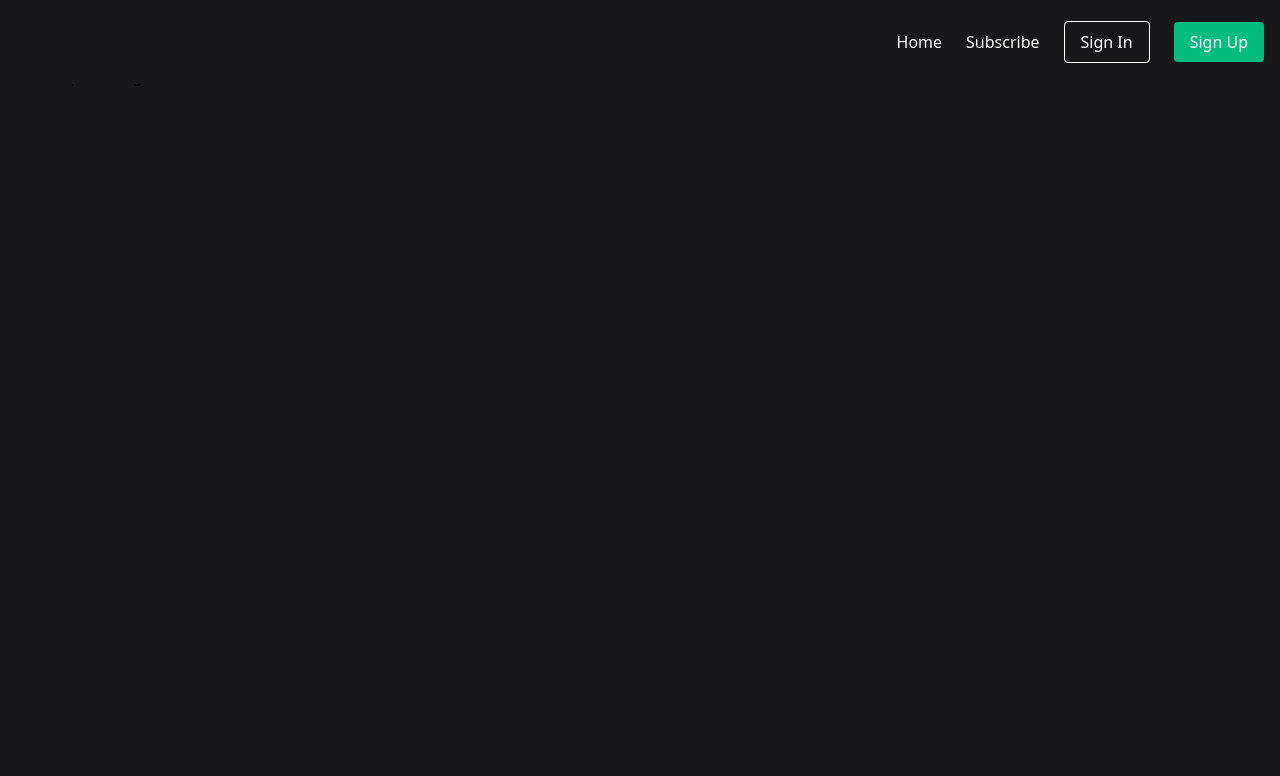
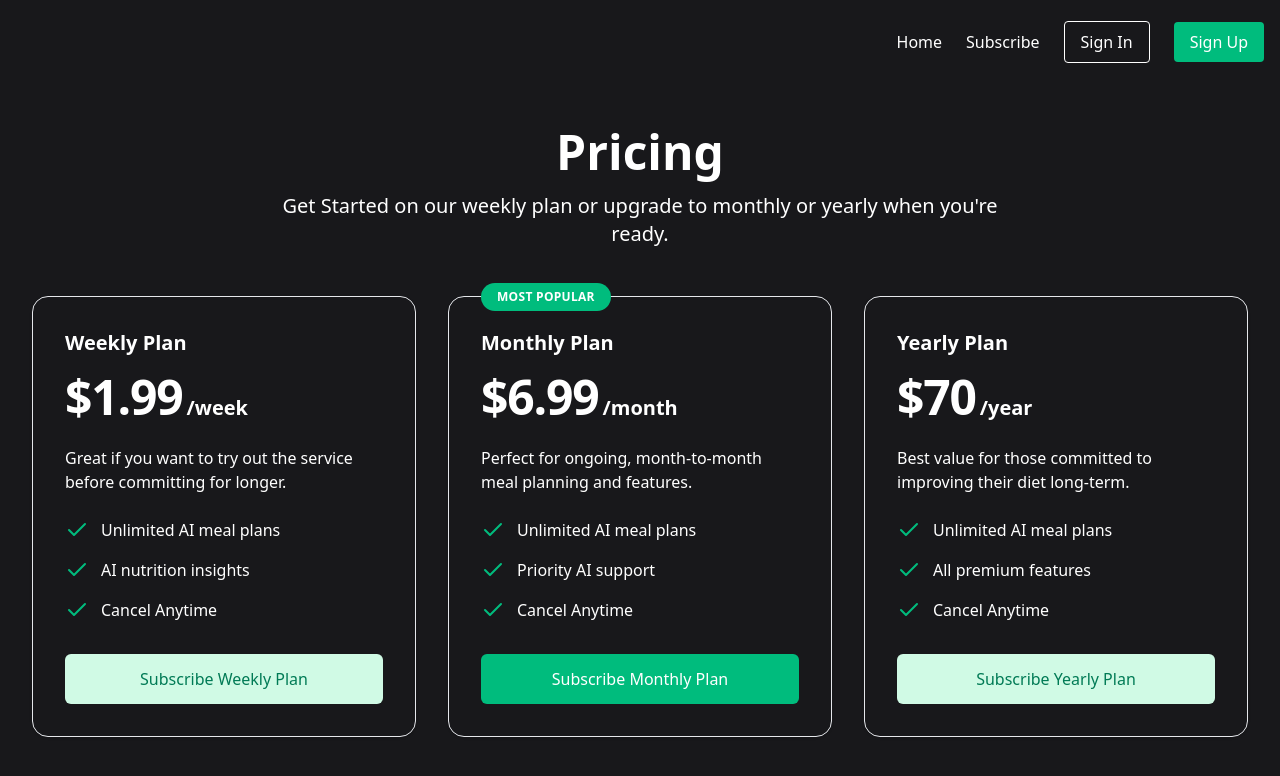
Before and after one commit to olaszb/ai-meal-plan, a Next.js app: page /subscribe in a window 1280 px wide. Shown: the top 776 px of the page. Built offline with nearby package versions, Linux system fonts and the light colour scheme; no server answers.

Commit message:
added subscribe page with available options and styling

```diff
--- a/app/layout.tsx
+++ b/app/layout.tsx
@@ -33,7 +33,7 @@
         >
           <ReactQueryClientProvider>
             <NavBar />
-            <div className="max-w-7xl mx-auto pt-16 p-4 min-h-screen">
+            <div className="max-w-7xl mx-auto p-4 min-h-screen">
               {children}
             </div>
           </ReactQueryClientProvider>
--- a/app/subscribe/page.tsx
+++ b/app/subscribe/page.tsx
@@ -1,3 +1,60 @@
+import { availablePlans } from "@/lib/plans";
+
 export default function Subscribe() {
-    return <div> Subscription Page </div>
+  return (
+    <div className="px-4 py-8 text-white sm:py-12 lg:py-16">
+      <div>
+        <h2 className="text-3xl font-bold text-center mt-12 sm:text-5xl tracking-light">
+          Pricing
+        </h2>
+        <p className="max-w-3xl mx-auto mt-4 text-xl text-center">
+          Get Started on our weekly plan or upgrade to monthly or yearly when
+          you&apos;re ready.
+        </p>
+      </div>
+
+      <div className="mt-12 text-white container mx-auto space-y-12 lg:space-y-0 lg:grid lg:grid-cols-3 lg:gap-x-8">
+        {availablePlans.map((plan, key) => (
+          <div key={key} className="relative p-8 border border-gray-200 rounded-2xl shadow-sm flex flex-col hover:shadow-md hover:scale-[1.02] transition-transform duration-200 ease-out">
+            <div className="flex-1">
+              {plan.isPopular && (<p className="absolute top-0 py-1.5 px-4 bg-emerald-500 text-white rounded-full text-xs font-semibold uppercase tracking-wide transform -translate-y-1/2"> Most Popular </p>)}
+              <h3 className="text-xl font-semibold">{plan.name}</h3>
+              <p className="mt-4 flex items-baseline">
+                <span className="text-5xl font-extrabold tracking-tight">${plan.amount}</span>
+                <span className="ml-1 text-xl font-semibold">/{plan.interval}</span>
+              </p>
+              <p className="mt-6">{plan.description}</p>
+              <ul role="list" className="mt-6 space-y-4">
+                {plan.features.map((feature, key) => (
+                  <li key={key} className="flex">
+                    <svg
+                      xmlns="http://www.w3.org/2000/svg"
+                      width="24"
+                      height="24"
+                      viewBox="0 0 24 24"
+                      fill="none"
+                      stroke="currentColor"
+                      strokeWidth="2"
+                      strokeLinecap="round"
+                      strokeLinejoin="round"
+                      className="flex-shrink-0 w-6 h-6 text-emerald-500"
+                    >
+                      <polyline points="20 6 9 17 4 12" />
+                    </svg>
+                    <span className="ml-3">{feature}</span>
+                  </li>
+                ))}
+              </ul>
+            </div>
+
+            <button className={`${
+                plan.interval === "month" ? "bg-emerald-500 text-white hover:bg-emerald-600" : "bg-emerald-100 text-emerald-700 hover:bg-emerald-200"
+            } mt-8 block w-full py-3 px-6 border border-transparent rounded-md text-center font-medium disabled:bg-gray-400 disabled:cursor-not-allowed`}>
+                 Subscribe {plan.name}
+            </button>
+          </div>
+        ))}
+      </div>
+    </div>
+  );
 }
--- /dev/null
+++ b/lib/plans.ts
@@ -0,0 +1,54 @@
+export interface Plan {
+  name: string;
+  amount: number;
+  currency: string;
+  interval: string;
+  isPopular?: boolean;
+  description: string;
+  features: string[];
+}
+
+export const availablePlans: Plan[] = [
+  {
+    name: "Weekly Plan",
+    amount: 1.99,
+    currency: "USD",
+    interval: "week",
+    isPopular: false,
+    description:
+      "Great if you want to try out the service before committing for longer.",
+    features: [
+      "Unlimited AI meal plans",
+      "AI nutrition insights",
+      "Cancel Anytime",
+    ],
+  },
+  {
+    name: "Monthly Plan",
+    amount: 6.99,
+    currency: "USD",
+    interval: "month",
+    isPopular: true,
+    description:
+      "Perfect for ongoing, month-to-month meal planning and features.",
+    features: [
+      "Unlimited AI meal plans",
+      "Priority AI support",
+      "Cancel Anytime",
+    ],
+  },
+  {
+    name: "Yearly Plan",
+    amount: 70,
+    currency: "USD",
+    interval: "year",
+    isPopular: false,
+    description:
+      "Best value for those committed to improving their diet long-term.",
+    features: [
+      "Unlimited AI meal plans",
+      "All premium features",
+      "Cancel Anytime",
+    ],
+  },
+];
```
